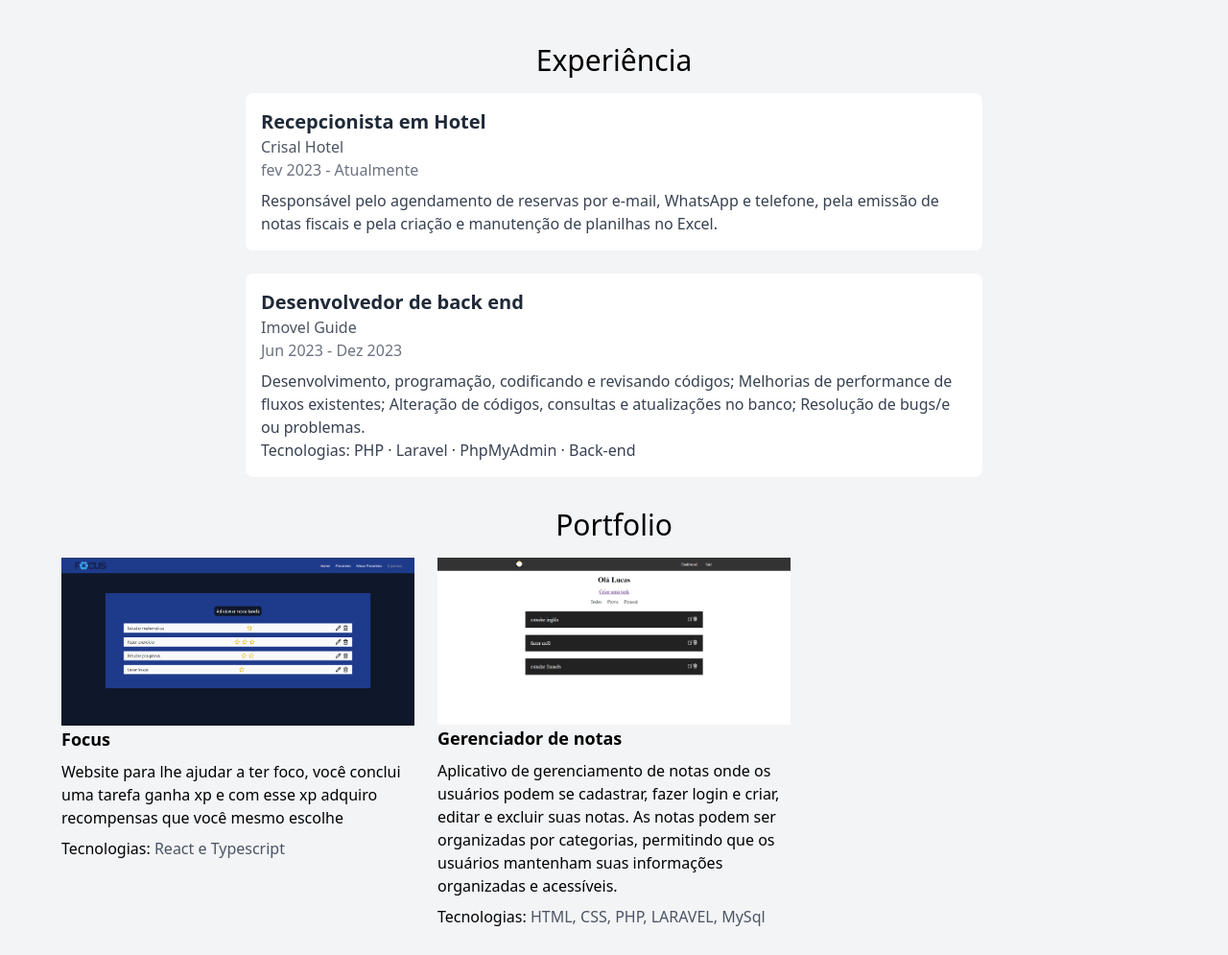
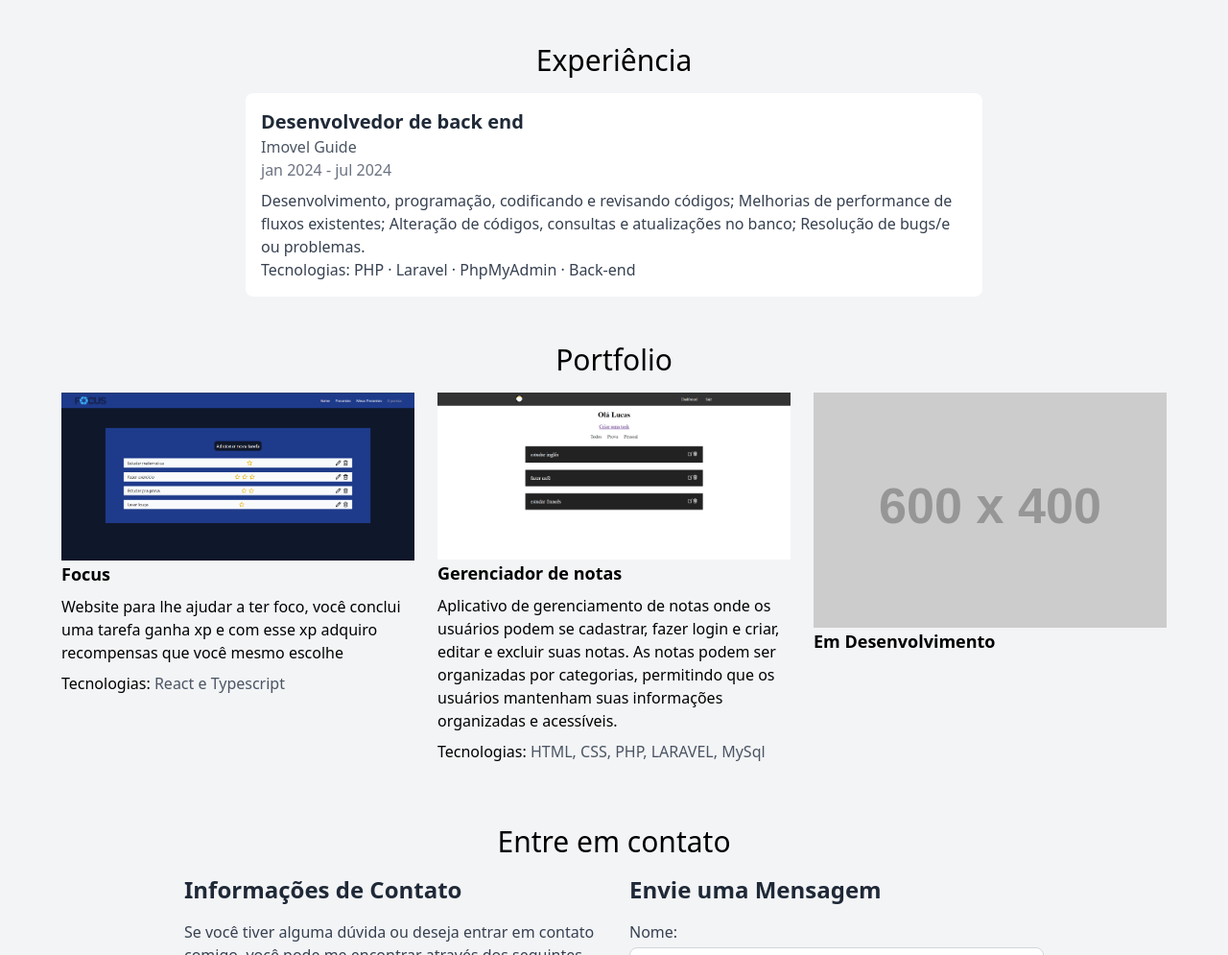
Before and after one commit to RodrigoVitor/meusite, a plain HTML site: page index.html in a window 1280 px wide. Shown: the part 2203-3198 px from the top of the page at 96% size. Drawn offline with nearby package versions, Linux system fonts and the light colour scheme; placeholder pictures from the web are drawn by us.

Commit message:
Mudando algumas informações

```diff
--- a/index.html
+++ b/index.html
@@ -200,26 +200,14 @@
     </section>
 
     <section class="p-4" id="experience">
-        <div class="max-w-3xl mx-auto">
-            <h3 class="text-center text-3xl mt-4">Experiência</h3>
-            <div class="space-y-6 mt-4">
+        <div class="max-w-3xl mx-auto mb-4">
+            <h3 class="text-center text-3xl mt-4 mb-4">Experiência</h3>
                 <!-- Experiência 1 -->
-                <div class="timeline-item card bg-white p-4 rounded-lg">
-                    <div class="timeline-item-content">
-                        <h3 class="text-xl font-semibold text-gray-800">Recepcionista em Hotel</h3>
-                        <p class="text-gray-600">Crisal Hotel</p>
-                        <p class="text-gray-500">fev 2023 - Atualmente</p>
-                        <p class="mt-2 text-gray-700">
-                            Responsável pelo agendamento de reservas por e-mail, WhatsApp e telefone, pela emissão de notas fiscais e pela criação e manutenção de planilhas no Excel.
-                        </p>
-                    </div>
-                </div>
-                <!-- Experiência 2 -->
                 <div class="timeline-item card bg-white p-4 rounded-lg">
                     <div class="timeline-item-content">
                         <h3 class="text-xl font-semibold text-gray-800">Desenvolvedor de back end</h3>
                         <p class="text-gray-600">Imovel Guide</p>
-                        <p class="text-gray-500">Jun 2023 - Dez 2023</p>
+                        <p class="text-gray-500">jan 2024 - jul 2024</p>
                         <p class="mt-2 text-gray-700">
                             Desenvolvimento, programação, codificando e revisando códigos; Melhorias de performance de fluxos existentes; Alteração de códigos, consultas e atualizações no banco; Resolução de bugs/e ou problemas. <br>
                             Tecnologias: PHP · Laravel · PhpMyAdmin · Back-end
@@ -258,13 +246,13 @@
                     </div>
                 </a>
                 <!-- Projeto 3 -->
-                <!-- <div class="portfolio-item">
+                <div class="portfolio-item">
                     <img src="https://via.placeholder.com/600x400" alt="Projeto 3">
                     <div class="portfolio-item-overlay">
-                        <h3 class="text-lg font-semibold">Em breve</h3>
+                        <h3 class="text-lg font-semibold">Em Desenvolvimento</h3>
                         <p class="mt-2"></p>
                     </div>
-                </div> -->
+                </div>
                 <!-- Adicione mais projetos conforme necessário -->
             </div>
         </div>
```
Also changed, not shown: src/img/profile.jpg (deleted), src/img/rodrigo.jpg (added).
